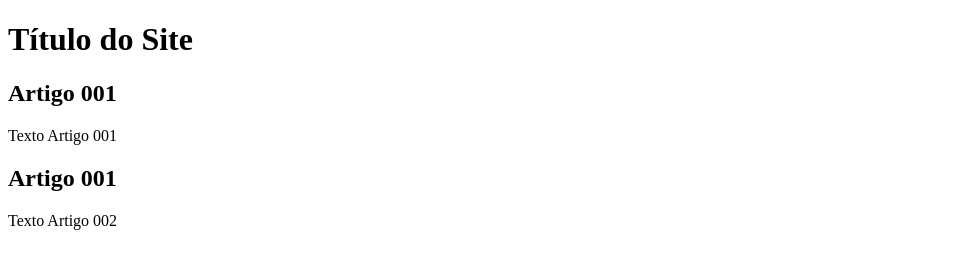
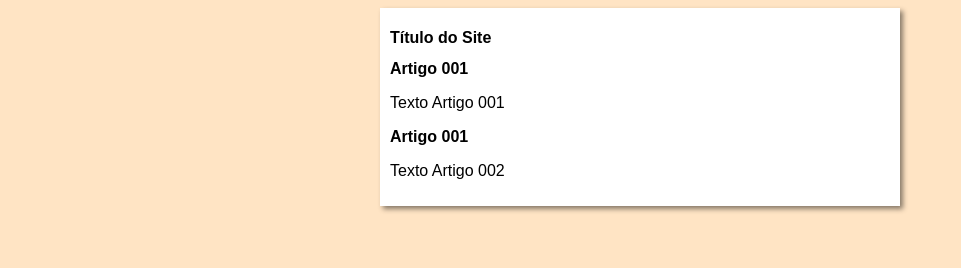
Before and after one commit to maquinistazero/projeto-site, a plain HTML site: page index.html in a window 1280 px wide. Shown: the whole page, without its empty margins (0-961 px from the left). Drawn offline with Linux system fonts and the light colour scheme.

Commit message:
Iniciei o design

```diff
--- /dev/null
+++ b/estilos/style.css
@@ -0,0 +1,16 @@
+*{
+    font-family: Arial, Helvetica, sans-serif;
+    font-size: 16px;
+}
+
+body{
+    background-color: bisque;
+}
+
+main{
+    background-color: white;
+    width: 500px;
+    margin: auto;
+    box-shadow: 3px 3px 5px rgba(0, 0, 0, 0.473);
+    padding: 10px;
+}
--- a/index.html
+++ b/index.html
@@ -5,6 +5,7 @@
     <meta http-equiv="X-UA-Compatible" content="IE=edge">
     <meta name="viewport" content="width=device-width, initial-scale=1.0">
     <title>Título do Site</title>
+    <link rel="stylesheet" href="estilos/style.css">
 </head>
 <body>
     <main>
```
